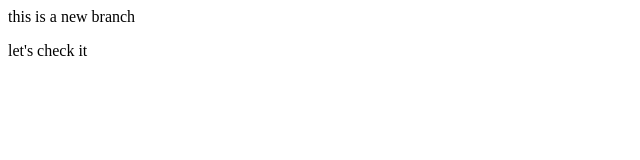
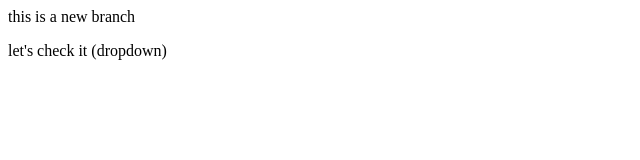
Before and after one commit to chirag-66/localrepo, a plain HTML site: page index.html in a window 1280 px wide. Shown: the full height of the page, 0-640 px from the left. Drawn offline with Linux system fonts and the light colour scheme.

```diff
--- a/index.html
+++ b/index.html
@@ -1,2 +1,2 @@
 <p>this is a new branch</p>
-<p>let's check it</p>
+<p>let's check it (dropdown)</p>
```
